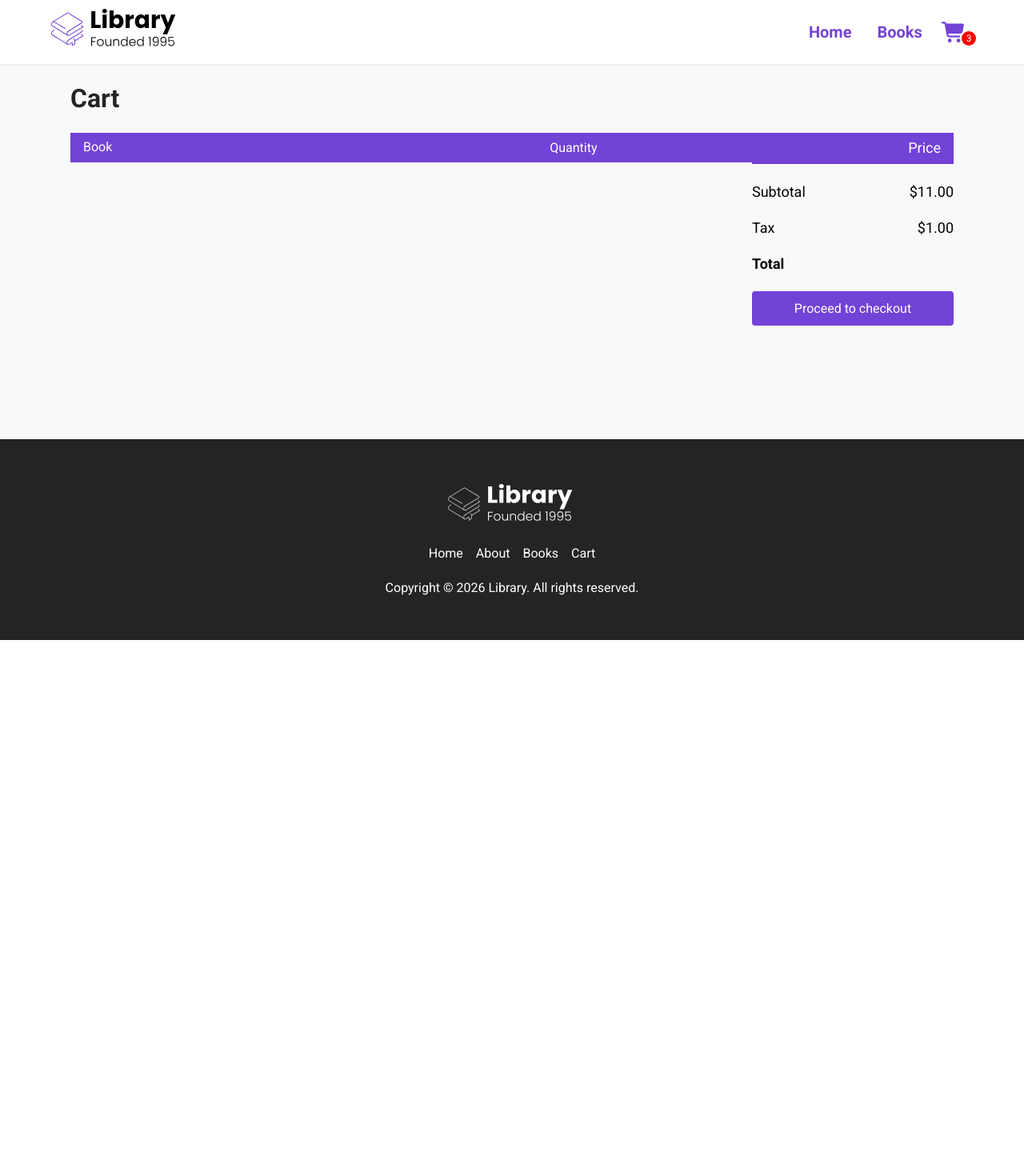
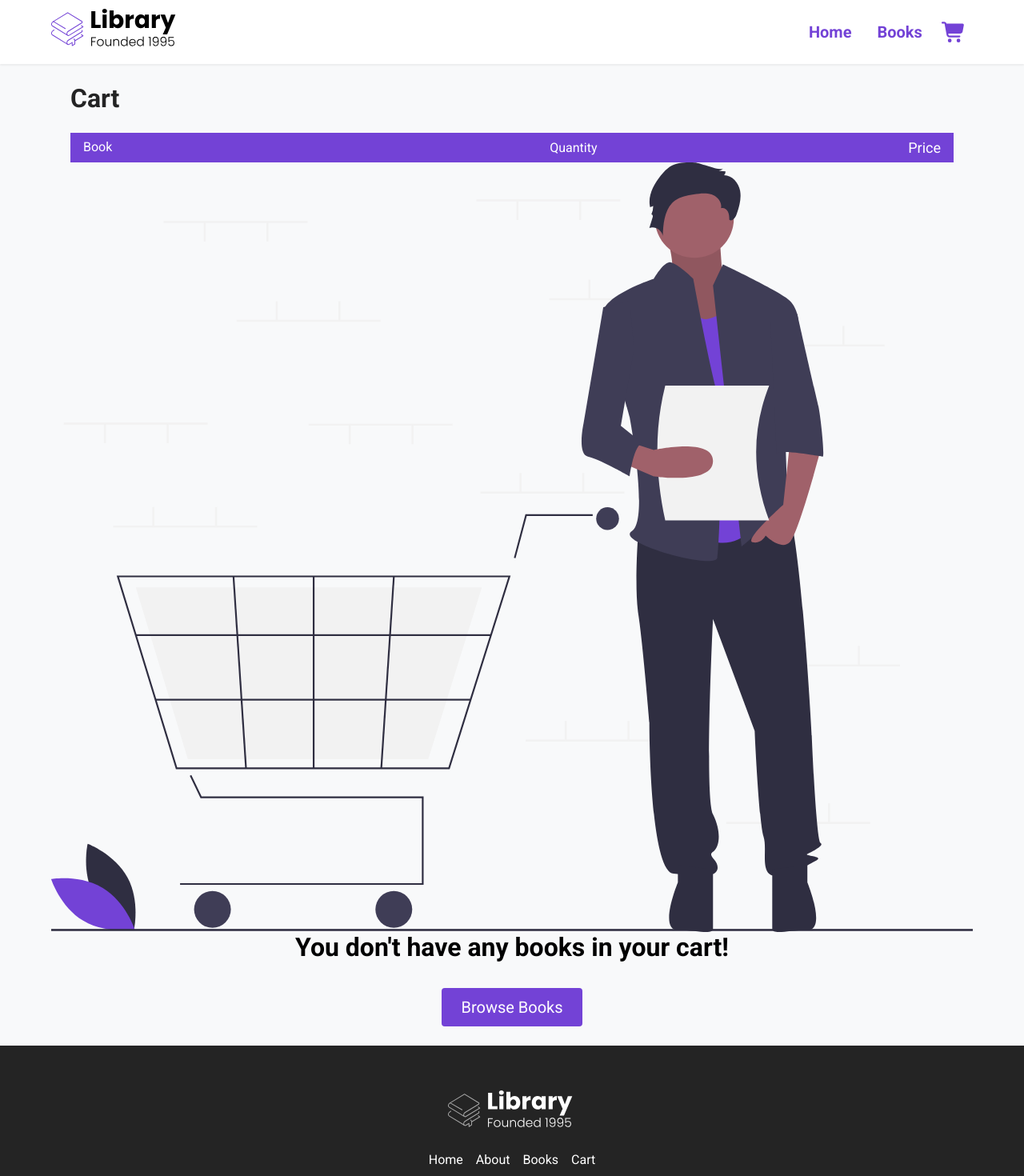
Before and after one commit to NathanJohnsonBuildingforbetter/New_refined_react_library_from_an_earlier_standpoint, a React (Create React App) app: page /cart in a window 1280 px wide. Shown: the top 1470 px of the page at 80% size. Before the commit the page ends 800 px from the top, so only its background shows below. Built offline with nearby package versions, Linux system fonts and the light colour scheme.

Commit message:
Saving updated cart and other code updates for redundancies sake

```diff
--- a/src/App.js
+++ b/src/App.js
@@ -52,11 +52,16 @@ function changeQuantity(book, quantity){
 
   // console.log(book, quantity)
 }
+function removeItem(item){
+  setCart(cart.filter(book => book.id !== item.id))
 
+}
+function numberOfItems(){
+ let counter = 0;
+ cart.forEach(item => {counter += item.quantity})
+ return counter;
+}
 
-  //   console.log(dupeItem)
-  //   setCart([...cart,{...book, quantity: 1}])
-  // }
   useEffect(() => {
     console.log(cart)
   }, [cart]  )
@@ -64,11 +69,11 @@ function changeQuantity(book, quantity){
   return (
     <Router>
     <div className="App">
-      <Nav />
+      <Nav numberOfItems={numberOfItems()} />
       <Route path="/" exact component={Home} />
       <Route path="/books" exact render={() => <Books books={books} />} />
       <Route path="/books/:id"  render={() => <BookInfo books={books} addToCart={addToCart} cart={cart} />} />
-      <Route path="/cart"  render={() => <Cart cart={cart} changeQuantity={changeQuantity} />} />
+      <Route path="/cart"  render={() => <Cart cart={cart} changeQuantity={changeQuantity} removeItem={removeItem} />} />
       <Footer />
     </div>
     </Router>
--- a/src/Components/Nav.jsx
+++ b/src/Components/Nav.jsx
@@ -3,7 +3,7 @@ import { FontAwesomeIcon } from "@fortawesome/react-fontawesome";
 import { faBars , faShoppingCart, faTimes } from "@fortawesome/free-solid-svg-icons";
 import LibraryLogo from "../assets/Library.svg";
 import { Link } from "react-router-dom";
-const Nav = () => {
+const Nav = ({ numberOfItems }) => {
   function openMenu() {
     document.body.classList += 'menu--open';
   }
@@ -24,8 +24,9 @@ const Nav = () => {
            <li className="nav__icon">
             <Link to="/cart" className="nav__link">
              <FontAwesomeIcon icon={faShoppingCart} size="lg" />
-            </Link>
-            <span className="cart__length">3</span>
+            </Link>{numberOfItems > 0 && (
+              <span className="cart__length">{numberOfItems}</span>
+            )}
            </li>
         </ul>
         <div className="menu__backdrop">
--- a/src/Pages/Cart.jsx
+++ b/src/Pages/Cart.jsx
@@ -1,6 +1,7 @@
-import React, { useState } from "react";
-
-const Cart = ({ cart, changeQuantity }) => {
+import React, { useState, useEffect } from "react";
+import EmptyCart from "../assets/empty_cart.svg";
+import { Link } from "react-router-dom/cjs/react-router-dom.min";
+const Cart = ({ cart, changeQuantity, removeItem }) => {
  const [cartTotal, setCartTotal ] = useState(0)
   const total = () =>{
 
@@ -11,11 +12,13 @@ const findTotal = () => {
     return sum + price * item.quantity;
   }, 0);
 
-  setCartTotal(total);
+   setCartTotal(total);
 };
- const subTotal = () => {
-    // soon to be updated so that it can be implemented. Testing testing 123.
- }
+ useEffect(() => {
+  findTotal();
+}, [cart])
+
+
   return (
     <div id="books__body">
       <main id="books__main">
@@ -47,7 +50,9 @@ const findTotal = () => {
                           <span className="cart__book--price">
                             ${(book.salePrice || book.originalPrice).toFixed(2)}
                           </span>
-                          <button className="cart__book--remove">Remove</button>
+                          <button className="cart__book--remove" onClick={() => removeItem(book)}>
+                            Remove
+                        </button>
                         </div>
                       </div>
                       <div className="cart__quantity">
@@ -72,19 +77,27 @@ const findTotal = () => {
                   );
                 })}
               </div>
+              {cart.length === 0 && <div className="cart__empty">
+                <img src={EmptyCart} alt="" className="cart___empty--img" />
+                <h2>You don't have any books in your cart!</h2>
+                <Link to="/books">
+                  <button className="btn">Browse Books</button>
+                </Link>
+              </div>}
             </div>
+           {cart.length > 0 &&
             <div className="total">
               <div className="total__item total__sub-total">
                 <span>Subtotal</span>
-                <span>$11.00</span>
+                <span>${(cartTotal * 0.9).toFixed(2)}</span>
               </div>
               <div className="total__item total__tax">
                 <span>Tax</span>
-                <span>$1.00</span>
+                <span>${(cartTotal * 0.1).toFixed(2)}</span>
               </div>
               <div className="total__item total__price">
                 <span>Total</span>
-                <span>{findTotal}</span>
+                <span>${(cartTotal.toFixed(2))}</span>
               </div>
               <button
                 className="btn btn__checkout no-cursor"
@@ -92,7 +105,7 @@ const findTotal = () => {
               >
                 Proceed to checkout
               </button>
-            </div>
+            </div>}
           </div>
         </div>
       </main>
```
